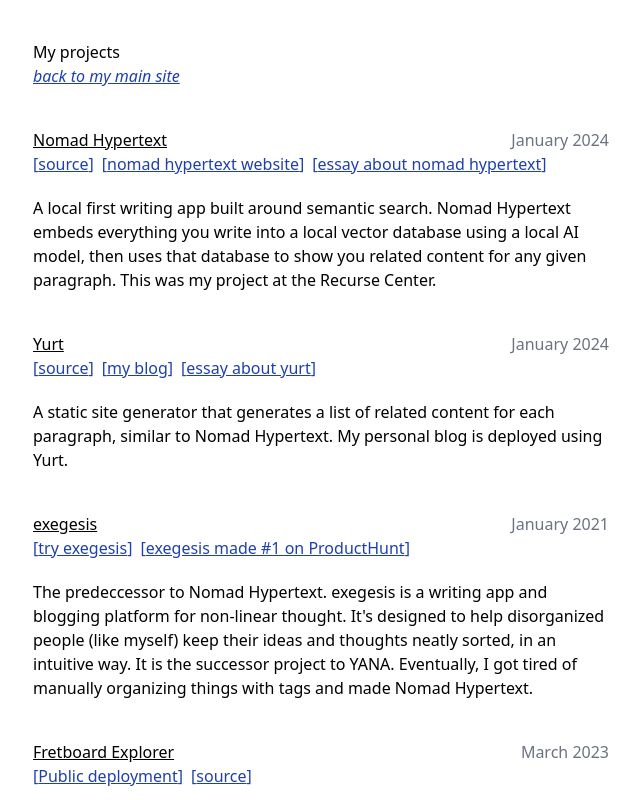
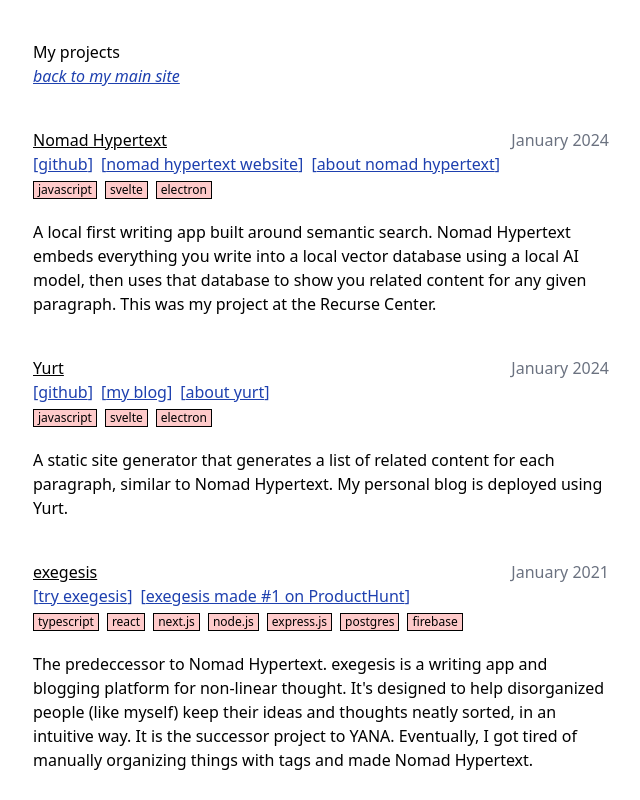
Before and after one commit to nichwch/projectgallery, a SvelteKit app: page / in a window 1280 px wide. Shown: the top 800 px of the page, without its empty margins (319-959 px from the left). Built offline with nearby package versions, Linux system fonts and the light colour scheme.

Commit message:
list all technologies

```diff
--- a/projects.json
+++ b/projects.json
@@ -5,7 +5,7 @@
         "description": "A local first writing app built around semantic search. Nomad Hypertext embeds everything you write into a local vector database using a local AI model, then uses that database to show you related content for any given paragraph. This was my project at the Recurse Center.",
         "links": [
             {
-                "name": "source",
+                "name": "github",
                 "href": "https://github.com/nichwch/nomad-hypertext"
             },
             {
@@ -13,7 +13,7 @@
                 "href": "https://www.nomadhypertext.nicholaschen.io/"
             },
             {
-                "name": "essay about nomad hypertext",
+                "name": "about nomad hypertext",
                 "href": "https://blog.nicholaschen.io/posts/What%20is%20Nomad%20Hypertext.txt"
             }
         ],
@@ -29,7 +29,7 @@
         "description": "A static site generator that generates a list of related content for each paragraph, similar to Nomad Hypertext. My personal blog is deployed using Yurt.",
         "links": [
             {
-                "name": "source",
+                "name": "github",
                 "href": "https://github.com/nichwch/yurt"
             },
             {
@@ -37,7 +37,7 @@
                 "href": "https://blog.nicholaschen.io"
             },
             {
-                "name": "essay about yurt",
+                "name": "about yurt",
                 "href": "https://blog.nicholaschen.io/posts/What%20is%20Yurt.txt"
             }
         ],
@@ -81,7 +81,7 @@
                 "href": "https://fretboard.nicholaschen.io"
             },
             {
-                "name": "source",
+                "name": "github",
                 "href": "https://github.com/nichwch/fretboard-explorer"
             }
         ],
@@ -101,7 +101,7 @@
                 "href": "https://telescope-gamma.vercel.app/"
             },
             {
-                "name": "source",
+                "name": "github",
                 "href": "https://github.com/nichwch/telescope"
             }
         ],
@@ -119,7 +119,7 @@
         "description": "A VSCode extension that lets you leave tagged bookmarks in code, so you can find locations easier. I don't really use it because it doesn't help me a lot, and this was before I knew marks in Vim were a thing (which I also don't use).",
         "links": [
             {
-                "name": "source",
+                "name": "github",
                 "href": "https://github.com/nichwch/vscode-tagged-bookmarks"
             }
         ],
@@ -157,7 +157,7 @@
                 "href": "https://focusmachine.nicholaschen.io"
             },
             {
-                "name": "source",
+                "name": "github",
                 "href": "https://github.com/nichwch/focus-machine"
             }
         ],
@@ -177,7 +177,7 @@
                 "href": "https://slideshow.nicholaschen.io"
             },
             {
-                "name": "source",
+                "name": "github",
                 "href": "https://github.com/nichwch/serendipity"
             }
         ],
--- a/src/routes/+page.svelte
+++ b/src/routes/+page.svelte
@@ -8,10 +8,20 @@
 		made_with: string[];
 	};
 	const projects: ProjectEntry[] = data.projects;
+
+	$: allTechnologies = Array.from(
+		projects.reduce<Set<string>>((prev, curr) => {
+			console.log({ prev });
+			for (let tech of curr.made_with) {
+				prev.add(tech);
+			}
+			return prev;
+		}, new Set())
+	);
 </script>
 
-<div class="mt-10 mb-20 w-full mx-5 box-content lg:w-[36rem] lg:mx-auto">
-	<div class="mb-10">
+<div class="mb-20 w-full mx-5 box-content lg:w-[36rem] lg:mx-auto">
+	<div class="mt-5 pt-5 mb-10 sticky top-0 bg-white">
 		<h1>My projects</h1>
 
 		<h3 class="italic"><a href="https://nicholaschen.io">back to my main site</a></h3>
@@ -23,9 +33,7 @@
 					{project.name}
 				</span>
 				{#if project.unfinished}
-					<span class="inline-block px-1 border border-black bg-red-300 text-xs ml-1"
-						>unfinished</span
-					>
+					<span class="inline-blockpx-1 text-red-500 font-bold text-xs ml-1">unfinished</span>
 				{/if}
 				<span class="float-right text-gray-500">
 					{project.created}
@@ -36,6 +44,11 @@
 					<span class="mr-2"><a href={currlink.href}>[{currlink.name}]</a></span>
 				{/each}
 			</div>
+			<div>
+				{#each project.made_with as tech}
+					<span class="inline-block border border-black mr-2 bg-red-200 px-1 text-xs">{tech}</span>
+				{/each}
+			</div>
 			<p class="mt-5">{project.description}</p>
 		</div>
 	{/each}
```
